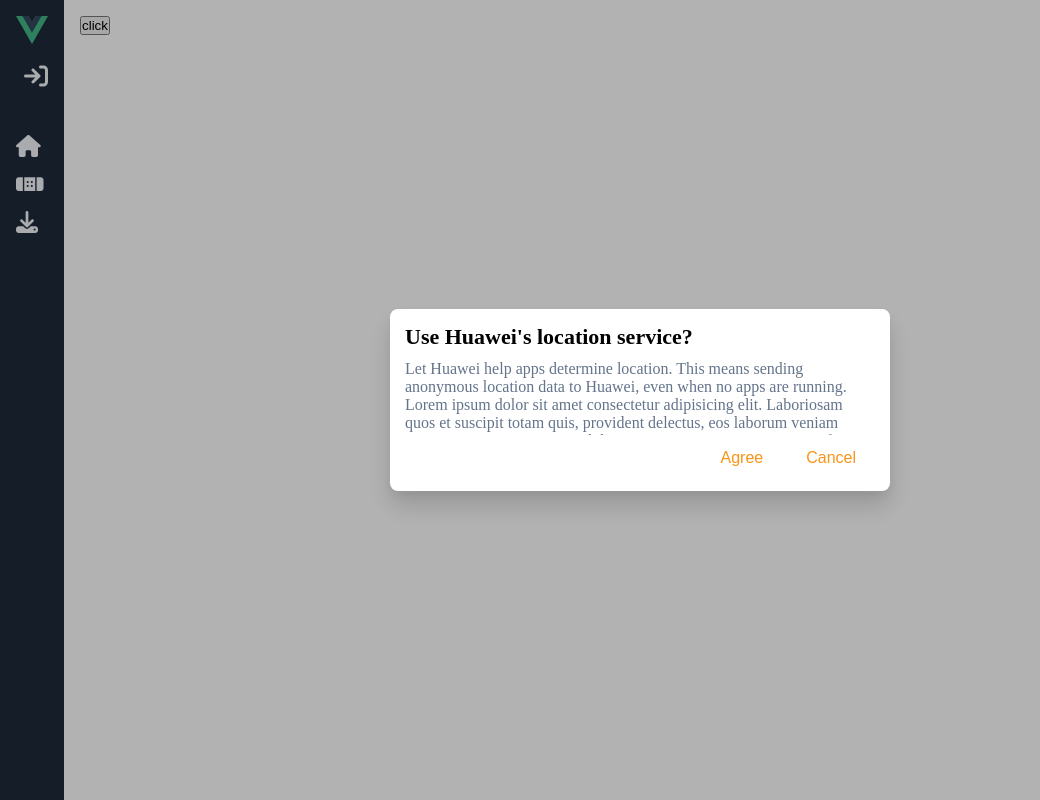
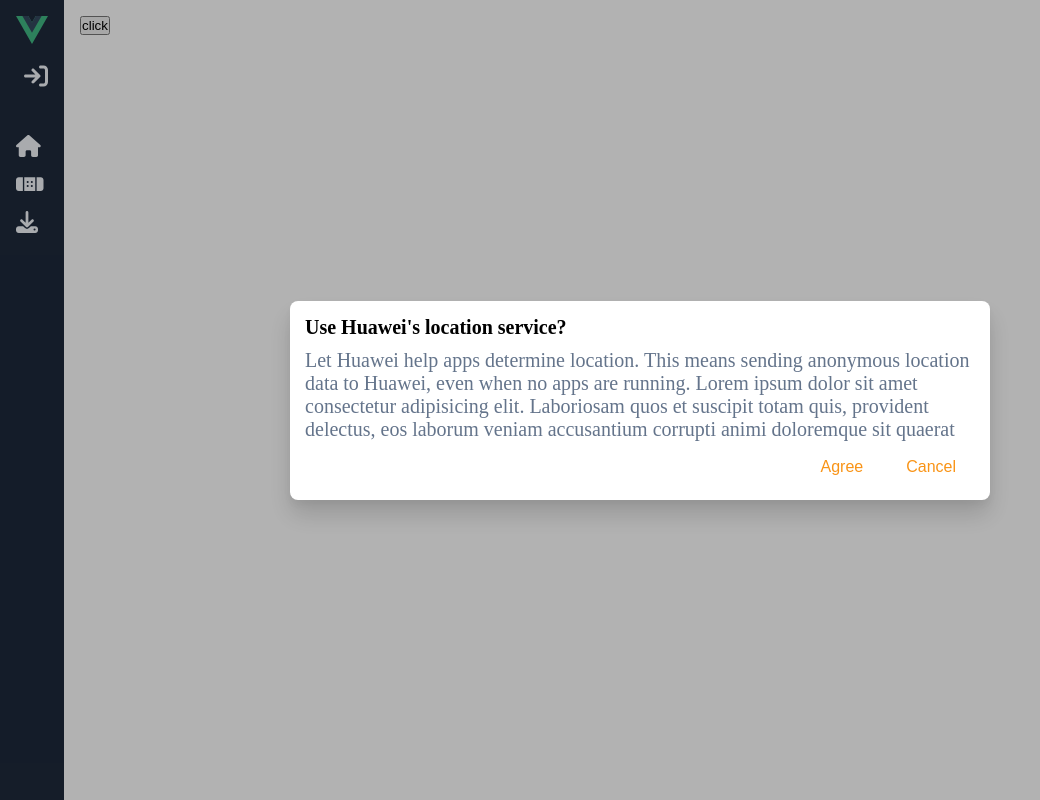
Before and after one commit to arsendemirci/vue-component-library, a Vue app: page /dialog in a window 1280 px wide. Both pictures are taken after a click on the button "click". Shown: the whole page, without its empty margins (0-1040 px from the left). Built offline with nearby package versions, Linux system fonts and the light colour scheme.

Commit message:
size options feature added

```diff
--- a/src/components/library/select/HwDialog.vue
+++ b/src/components/library/select/HwDialog.vue
@@ -1,10 +1,10 @@
 <template>
     <Teleport to="body">
         <div @click="closeModal" v-if="isOpen" class="modal-mask">
-            <div @click.stop class="modal-container" :class="positionOptions[position]">
-                <h2 class="header">
+            <div @click.stop class="modal-container" :class="[positionOptions[position], sizeOptions[size]]">
+                <p class="header">
                     <slot name="header"></slot>
-                </h2>
+                </p>
                 <section class="content">
                     <slot name="content"></slot>
                 </section>
@@ -23,7 +23,7 @@
 <script>
     export default {
         el: "#modal",
-        props: ["position"],
+        props: ["position", "size"],
         data() {
             return {
                 isOpen: false,
@@ -33,6 +33,12 @@
                     bottom: "position-bottom",
                     left: "position-left",
                     center: "position-center"
+                },
+                sizeOptions: {
+                    xs: "x-small",
+                    sm: "small",
+                    lg: "large",
+                    xl: "x-large"
                 }
             }
         },
@@ -61,22 +67,23 @@
     // perspective:220px;
 
     .modal-container {
-    width: palette-space(space-500);
+    width: palette-space(space-700);
     padding: palette-space(space-10);
+    font-size: palette-font-size-level(7);
     border-radius: palette-radius-level(4);
     margin: auto;
     box-shadow: rgba(0, 0, 0, 0.15) 0px 15px 25px, rgba(0, 0, 0, 0.05) 0px 5px 10px;
     background-color: palette-color-level(white, 100);
     z-index: 10;
     .header {
-        font-size: $font-size-h2;
-        padding: palette-space(space-5)
+        padding: palette-space(space-5);
+        font-weight: $font-weight-bold;
     }
 
     .content {
         padding: palette-space(space-5);
         color: palette-color-level(grey, 30);
-        height: palette-space(space-80);
+        height: palette-space(space-100);
         overflow: auto;
         // scroll styling
         -ms-overflow-style: none;
@@ -107,7 +114,6 @@
 
     }
 }
-
     .position-top {
         margin: auto;
         margin-top: palette-space(space-20);
@@ -124,5 +130,18 @@
         margin: auto;
         margin-left: palette-space(space-20);
     }
+
+    .x-small {
+        width: palette-space(space-500);
+    }
+    .small {
+        width: palette-space(space-600);
+    }
+    .large {
+        width: palette-space(space-800);
+    }
+    .x-large {
+        width: palette-space(space-1000);
+    }
 }
 </style>
```
